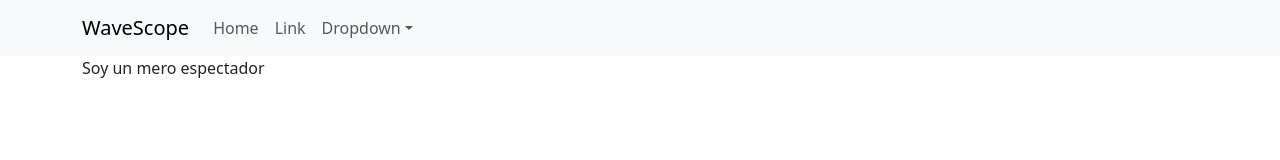
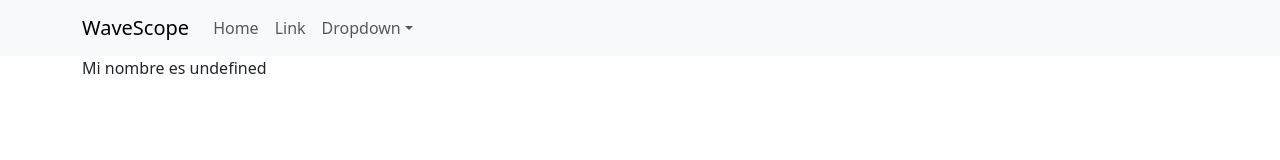
Before and after one commit to tyrmund/wave-scope-client, a React (Vite) app: page /marine-life/1 in a window 1280 px wide. Shown: the top 160 px of the page. Built offline with nearby package versions, Linux system fonts and the light colour scheme; no server answers; a web font is replaced by a local one.

Commit message:
sigthings details page updated

```diff
--- a/src/pages/MarineLifeDetailsPage/MarineLifeDetailsPage.jsx
+++ b/src/pages/MarineLifeDetailsPage/MarineLifeDetailsPage.jsx
@@ -1,17 +1,44 @@
 import { Container } from "react-bootstrap"
+import { useEffect, useState } from "react"
+import { useParams } from "react-router-dom"
 import specimenServices from "../../services/specimen.services"
+
+
 
 const MarineLifeDetailsPage = () => {
 
+  const [isLoading, setIsLoading] = useState(true)
+  const [specimen, setSpecimen] = useState({})
+  const { specimenId } = useParams()
+
+  useEffect(() => {
+    loadSpecimenDetails()
+  }, [])
+
+  const loadSpecimenDetails = () => {
 
 
+    specimenServices
+      .getOneSpecimen(specimenId)
+      .then(({ data }) => setSpecimen(data))
+      .catch(err => console.log(err))
 
-
+    setIsLoading(false)
+  }
 
   return (
-    <Container>
-      Soy un mero espectador
-    </Container>
+    <div className="SpecimenDetailsPage">
+      {
+        isLoading
+          ?
+          <h1>Spinner</h1>
+          :
+          <Container>
+            <p>{` Mi nombre es ${specimen.commonName}`}</p>
+          </Container>
+
+      }
+    </div>
   )
 }
 
--- a/src/pages/SightingDetailsPage/SightingDetailsPage.jsx
+++ b/src/pages/SightingDetailsPage/SightingDetailsPage.jsx
@@ -2,10 +2,38 @@ import { Container } from "react-bootstrap"
 import sightingServices from '../../services/sighting.services'
 
 const SightingDetailsPage = () => {
+
+  const [isLoading, setIsLoading] = useState(true)
+  const [sighting, setSighting] = useState({})
+  const { sightingId } = useParams()
+
+  useEffect(() => {
+    loadSightingDetails()
+  }, [])
+
+  const loadSightingDetails = () => {
+
+    sightingServices
+      .getOneSighting(sightingId)
+      .then(({ data }) => setSighting(data))
+      .catch(err => console.log(err))
+
+    setIsLoading(false)
+  }
+
   return (
-    <Container>
-      Soy un mero espectador
-    </Container>
+    <div>
+      {
+        isLoading
+          ?
+          <h1>Spinner</h1>
+          :
+
+          <Container>
+            <p>{` ¿Lo he visto? ${sighting.confirmation}`}</p>
+          </Container>
+      }
+    </div>
   )
 }
 
--- a/src/services/sighting.services.js
+++ b/src/services/sighting.services.js
@@ -32,4 +32,4 @@ class SightingServices {
 
 const sightingServices = new SightingServices()
 
-export default SightingServices
+export default sightingServices
--- a/src/services/specimen.services.js
+++ b/src/services/specimen.services.js
@@ -32,4 +32,4 @@ class SpecimenServices {
 
 const specimenServices = new SpecimenServices()
 
-export default SpecimenServices
+export default specimenServices
```
